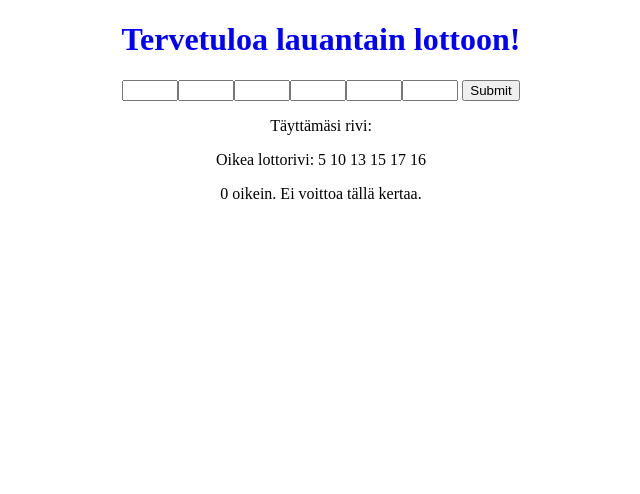
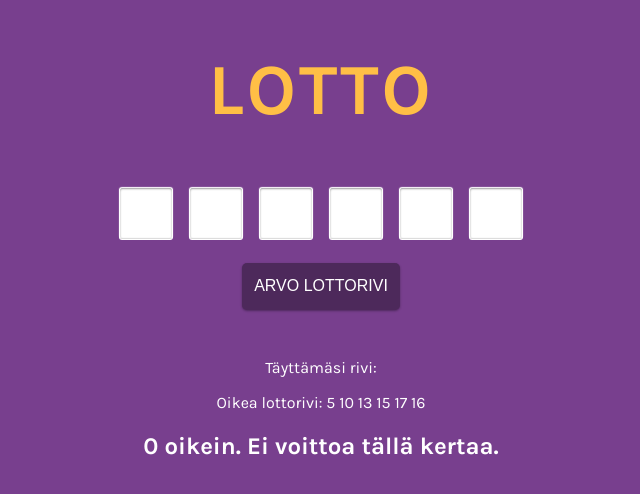
Before and after one commit to Timpzu/lottery-machine, a PHP site: page / in a window 1280 px wide. Shown: the top 494 px of the page, without its empty margins (319-959 px from the left). Run offline with PHP 8.4, Linux system fonts and the light colour scheme; data that the repository does not hold is empty.

Commit message:
Added styling

```diff
--- a/index.php
+++ b/index.php
@@ -4,16 +4,17 @@
     <meta charset="utf-8">
     <title>Lottokone</title>
     <link rel="stylesheet" href="styles.css">
+    <link href="https://fonts.googleapis.com/css?family=Karla:400,700" rel="stylesheet">
   </head>
   <body>
-    <h1>Tervetuloa lauantain lottoon!</h1>
+    <h1>LOTTO</h1>
     <form method="get">
       <?php
         for ($i=0; $i <= 5; $i++) {
           echo '<input type="number" min="0" max="30" name="number_' . $i . '" required>';
         }
-      ?>
-      <input type="submit" />
+      ?> <br />
+      <input type="submit" value="Arvo lottorivi" />
     </form>
     <p>
     <?php
@@ -43,16 +44,16 @@
         }
       ?>
     </p>
-    <p>
+    <h2>
       <?php
         $result = array_intersect($_GET, $lotteryNumbers);
 
         if (count($result) < 6) {
-          echo count($result) . " oikein. Ei voittoa tällä kertaa.";
+          echo '<strong>' . count($result) . '</strong>' . " oikein. Ei voittoa tällä kertaa.";
         } else {
           echo count($result) . " oikein. Olet ansainnut päävoiton!";
         }
       ?>
-    </p>
+    </h2>
   </body>
 </html>
--- a/styles.css
+++ b/styles.css
@@ -1,10 +1,41 @@
 body {
+  background: #783F8E;
   text-align: center;
+  font-family: 'Karla', sans-serif;
+  color: #fff;
 }
-
 h1 {
-  color: blue;
+  font-size: 72px;
+  font-weight: 700;
+  letter-spacing: 3px;
+  color: #FFBF46;
 }
 .warning {
-  color: red;
+  color: #F55D3E;
 }
+input[type="number"] {
+  height: 48px;
+  width: 48px;
+  margin: 8px;
+  font-size: 24px;
+  text-align: center;
+  border: 1px solid transparent;
+  border-top: none;
+  border-bottom: 1px solid #DDD;
+  border-radius: 3px;
+  box-shadow: inset 0 1px 2px rgba(0,0,0,.39), 0 -1px 1px #FFF, 0 1px 0 #FFF;
+}
+input[type="submit"] {
+  background-color: #4D295B;
+  border: 0;
+  border-radius: 5px;
+  cursor: pointer;
+  font-size: 16px;
+  text-transform: uppercase;
+  color: #fff;
+  line-height: 1.4;
+  padding: 12px;
+  margin-top: 16px;
+  margin-bottom: 32px;
+  box-shadow: 0 1px 3px rgba(0,0,0,0.12), 0 1px 2px rgba(0,0,0,0.24);
+}
```
